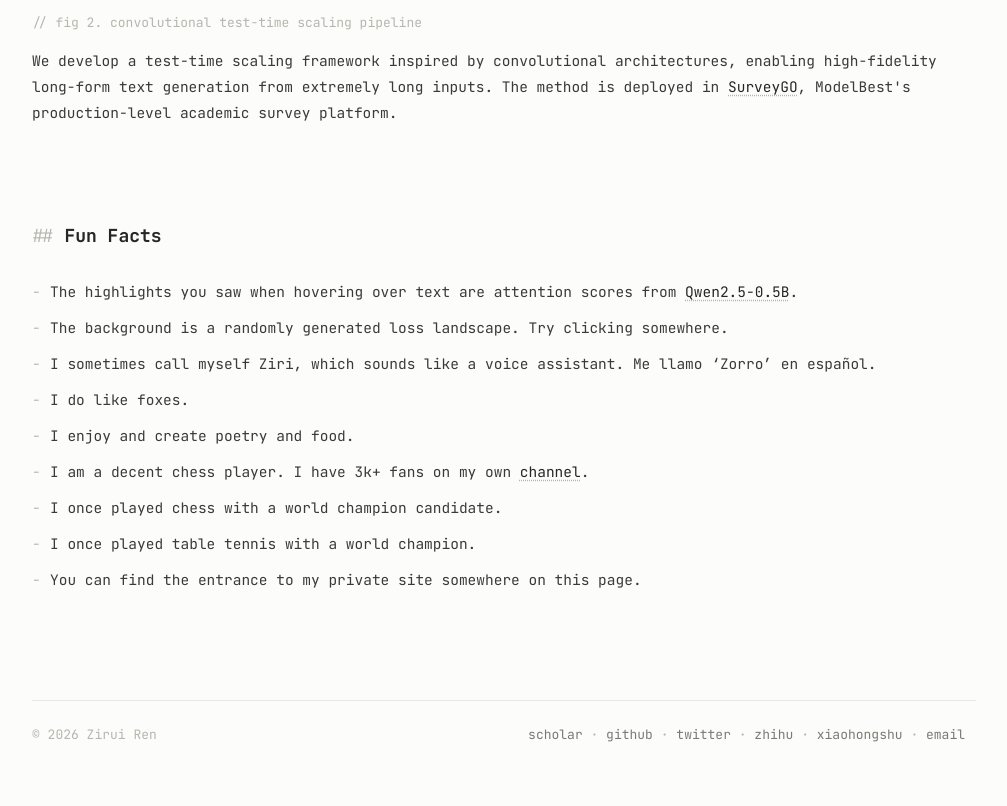
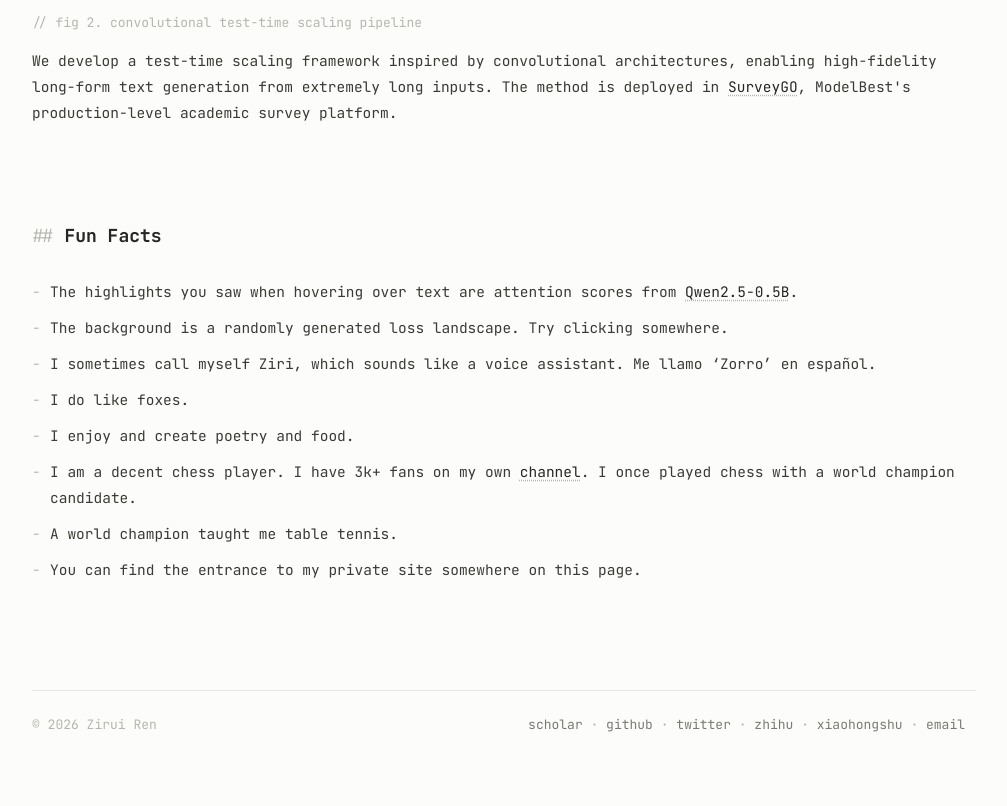
Before and after one commit to renrua52/renrua52.github.io, an Astro site: page / in a window 1280 px wide. Shown: the part 3411-4217 px from the top of the page, without its empty margins (136-1143 px from the left). Built offline with nearby package versions, Linux system fonts and the light colour scheme; Astro itself is replaced by a stand-in of ours; animation ran at ten frames a second.

Commit message:
fun facts modified

```diff
--- a/src/pages/index.astro
+++ b/src/pages/index.astro
@@ -226,10 +226,8 @@ import BaseLayout from "../layouts/BaseLayout.astro";
           <li>I enjoy and create poetry and food.</li>
           <li>
             I am a decent chess player. I have 3k+ fans on my own
-            <a href="https://space.bilibili.com/480936991">channel</a>.
-          </li>
-          <li>I once played chess with a world champion candidate.</li>
-          <li>I once played table tennis with a world champion.</li>
+            <a href="https://space.bilibili.com/480936991">channel</a>. I once played chess with a world champion candidate.
+          <li>A world champion taught me table tennis.</li>
           <li>You can find the entrance to my private site somewhere on this page.</li>
         </ul>
       </div>
```
